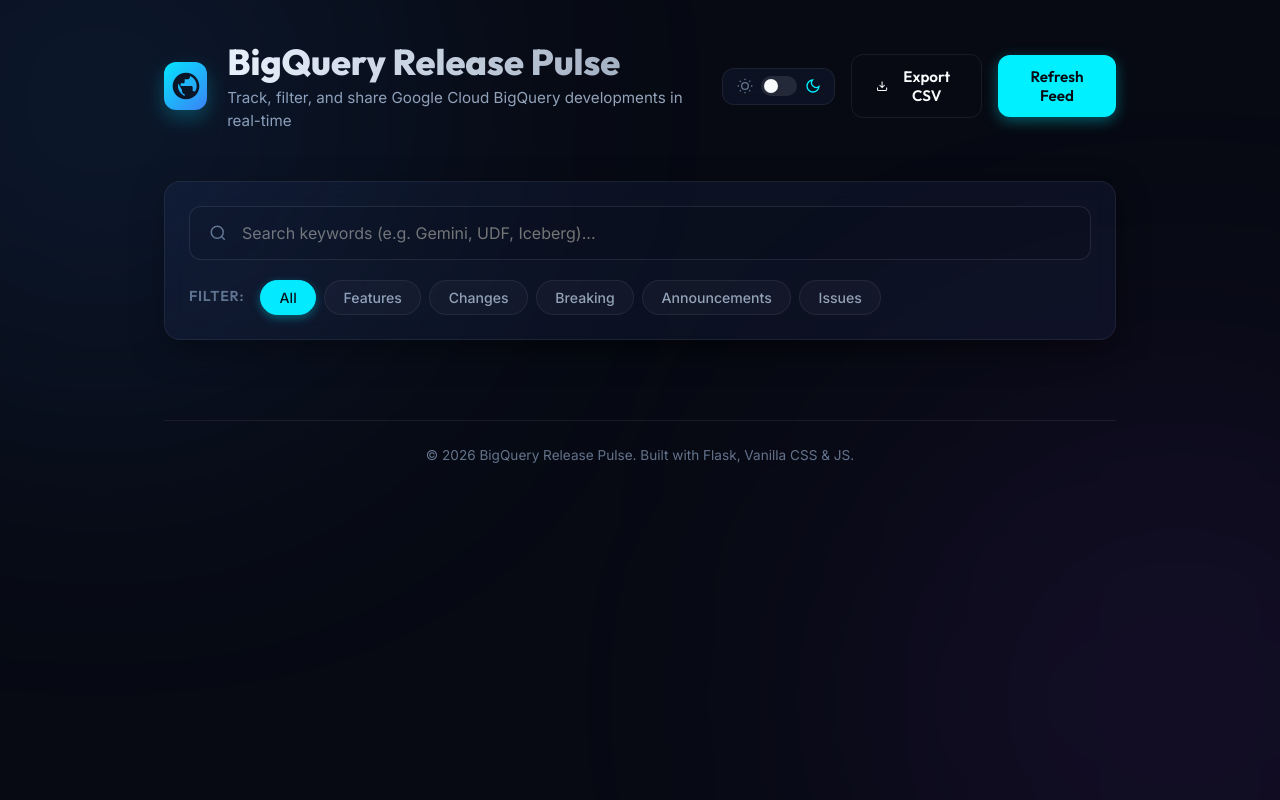
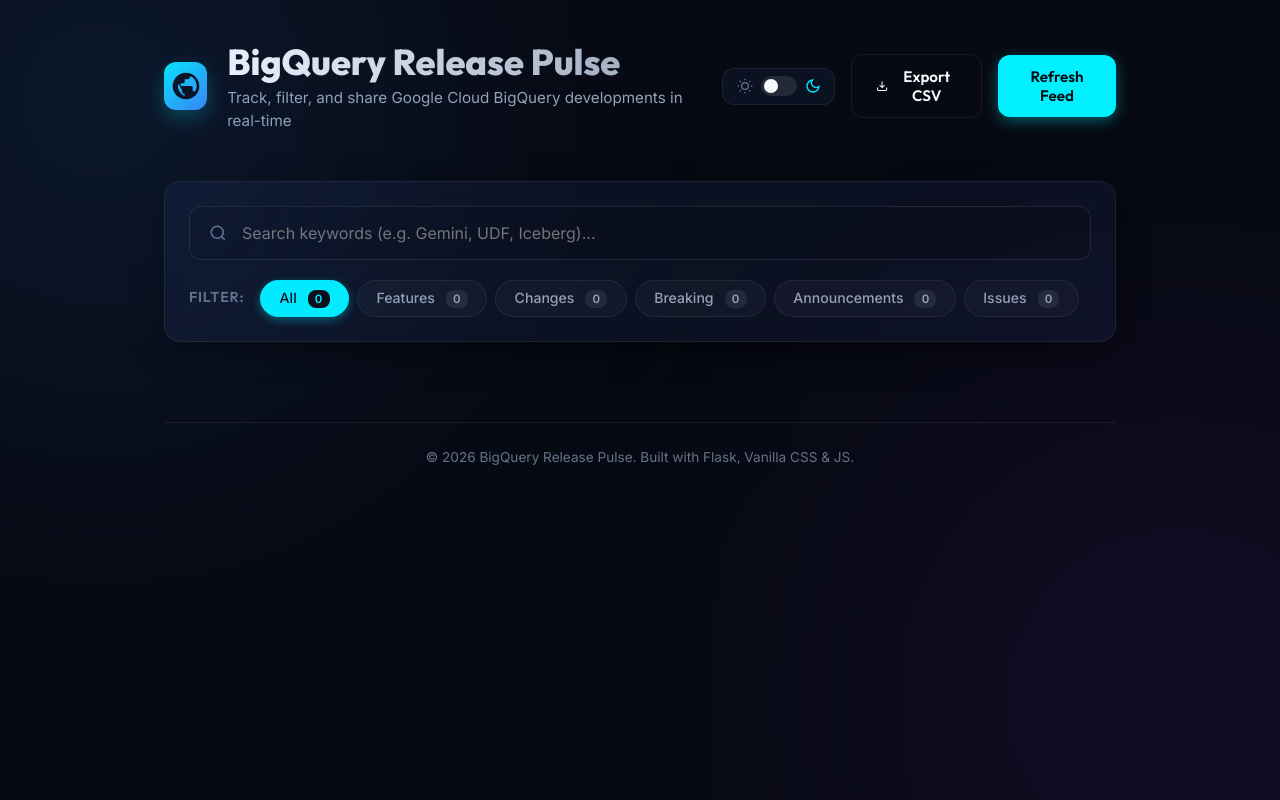
Before and after one commit to tony37uk/event-talks-app, a Flask app: page / in a window 1280 px wide. Run offline with Flask 3, Linux system fonts and the light colour scheme.

Commit message:
Implement Filter Badge Counts feature

```diff
--- a/static/style.css
+++ b/static/style.css
@@ -1148,3 +1148,27 @@ input:checked + .theme-slider:before {
     from { transform: rotate(0deg); }
     to { transform: rotate(180deg); }
 }
+
+/* Category filter badge count */
+.pill-count {
+    display: inline-flex;
+    align-items: center;
+    justify-content: center;
+    background-color: rgba(255, 255, 255, 0.08);
+    color: var(--text-secondary);
+    font-size: 0.72rem;
+    font-weight: 600;
+    padding: 0.12rem 0.45rem;
+    border-radius: var(--radius-sm);
+    margin-left: 0.45rem;
+    transition: background-color var(--transition-fast), color var(--transition-fast);
+}
+
+[data-theme="light"] .pill-count {
+    background-color: rgba(15, 23, 42, 0.06);
+}
+
+.pill.active .pill-count {
+    background-color: var(--accent-btn-text);
+    color: var(--accent-color);
+}
--- a/templates/index.html
+++ b/templates/index.html
@@ -88,12 +88,12 @@
             <div class="category-filters-container">
                 <span class="filter-label">Filter:</span>
                 <div class="filter-pills" id="category-pills">
-                    <button class="pill active" data-category="ALL">All</button>
-                    <button class="pill" data-category="Feature">Features</button>
-                    <button class="pill" data-category="Change">Changes</button>
-                    <button class="pill" data-category="Breaking">Breaking</button>
-                    <button class="pill" data-category="Announcement">Announcements</button>
-                    <button class="pill" data-category="Issue">Issues</button>
+                    <button class="pill active" data-category="ALL">All <span class="pill-count">0</span></button>
+                    <button class="pill" data-category="Feature">Features <span class="pill-count">0</span></button>
+                    <button class="pill" data-category="Change">Changes <span class="pill-count">0</span></button>
+                    <button class="pill" data-category="Breaking">Breaking <span class="pill-count">0</span></button>
+                    <button class="pill" data-category="Announcement">Announcements <span class="pill-count">0</span></button>
+                    <button class="pill" data-category="Issue">Issues <span class="pill-count">0</span></button>
                 </div>
             </div>
         </section>
```
Also changed, not shown: static/app.js (+42 -0 lines).
